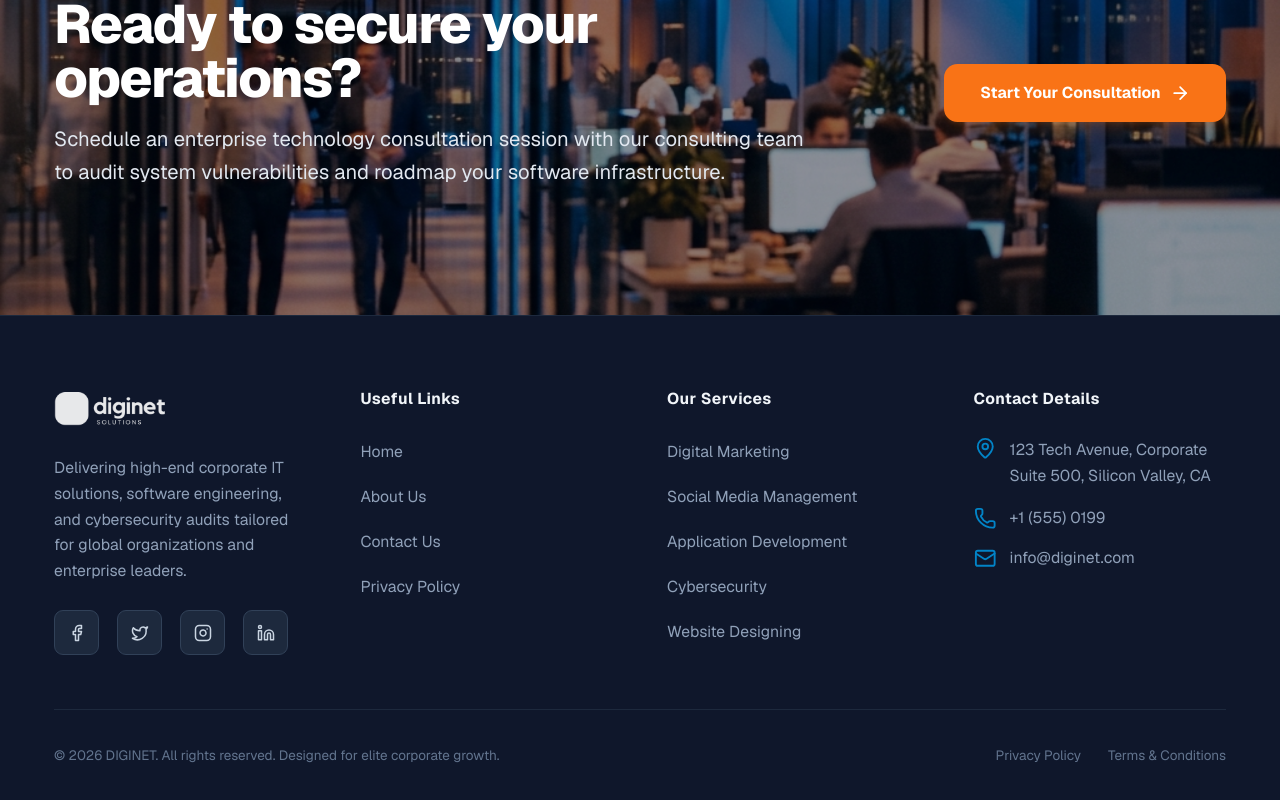
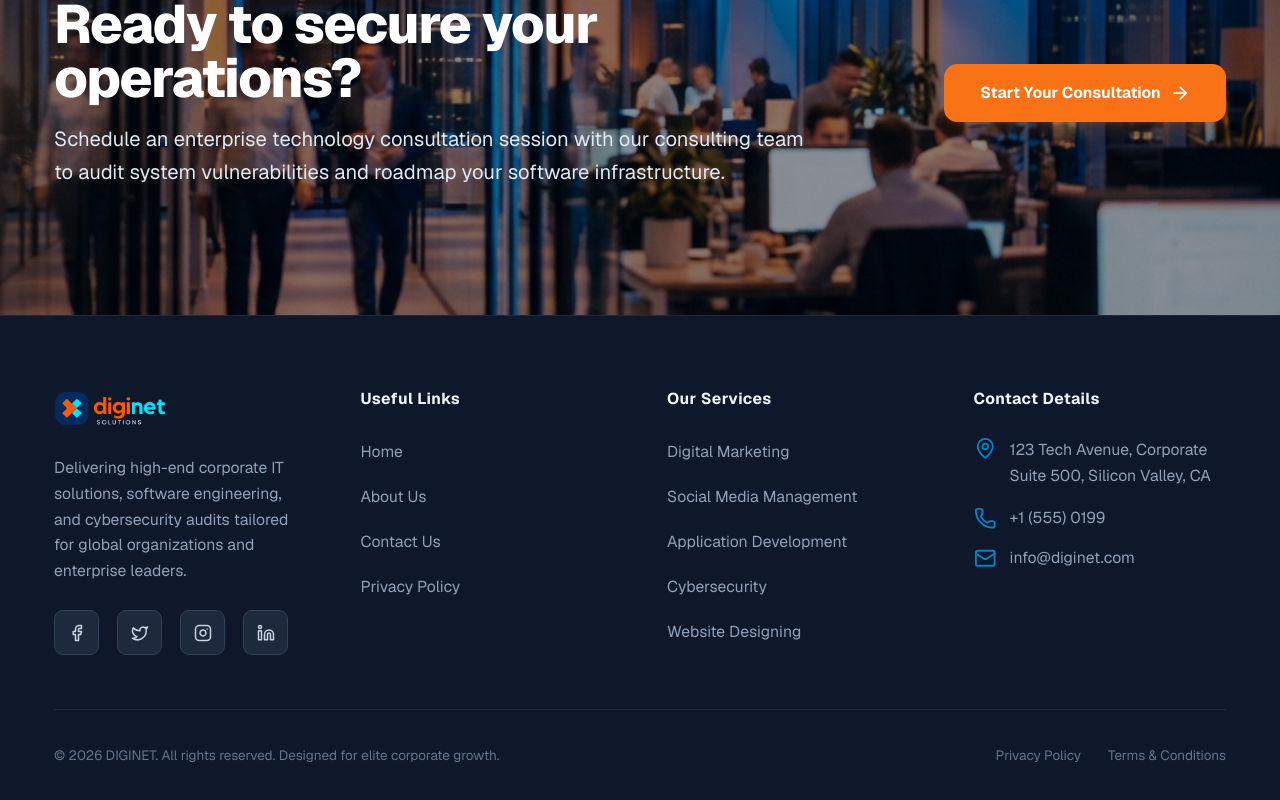
Before and after one commit to SaNjAy-bRo/diginet_new, a Next.js app: page / in a window 1280 px wide. Shown: the part 8020-8820 px from the top of the page. Built offline with nearby package versions, Linux system fonts and the light colour scheme.

Commit message:
Show original full color company logo in footer

```diff
--- a/src/components/Footer.tsx
+++ b/src/components/Footer.tsx
@@ -19,7 +19,7 @@
                 alt="DIGINET Logo"
                 width={130}
                 height={36}
-                className="h-9 w-auto object-contain brightness-0 invert opacity-90 hover:opacity-100 transition-all duration-300"
+                className="h-9 w-auto object-contain"
               />
             </Link>
             <p className="text-slate-400 text-sm leading-relaxed">
```
